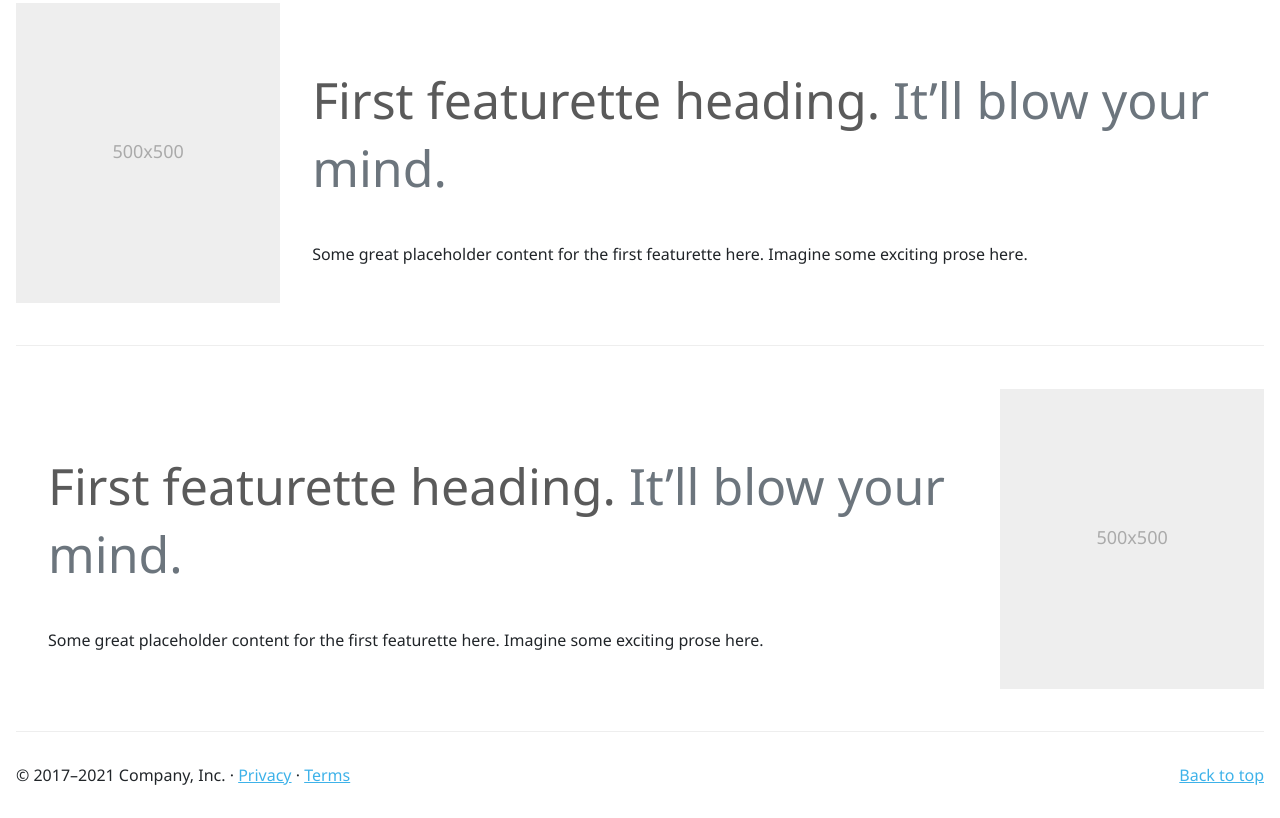
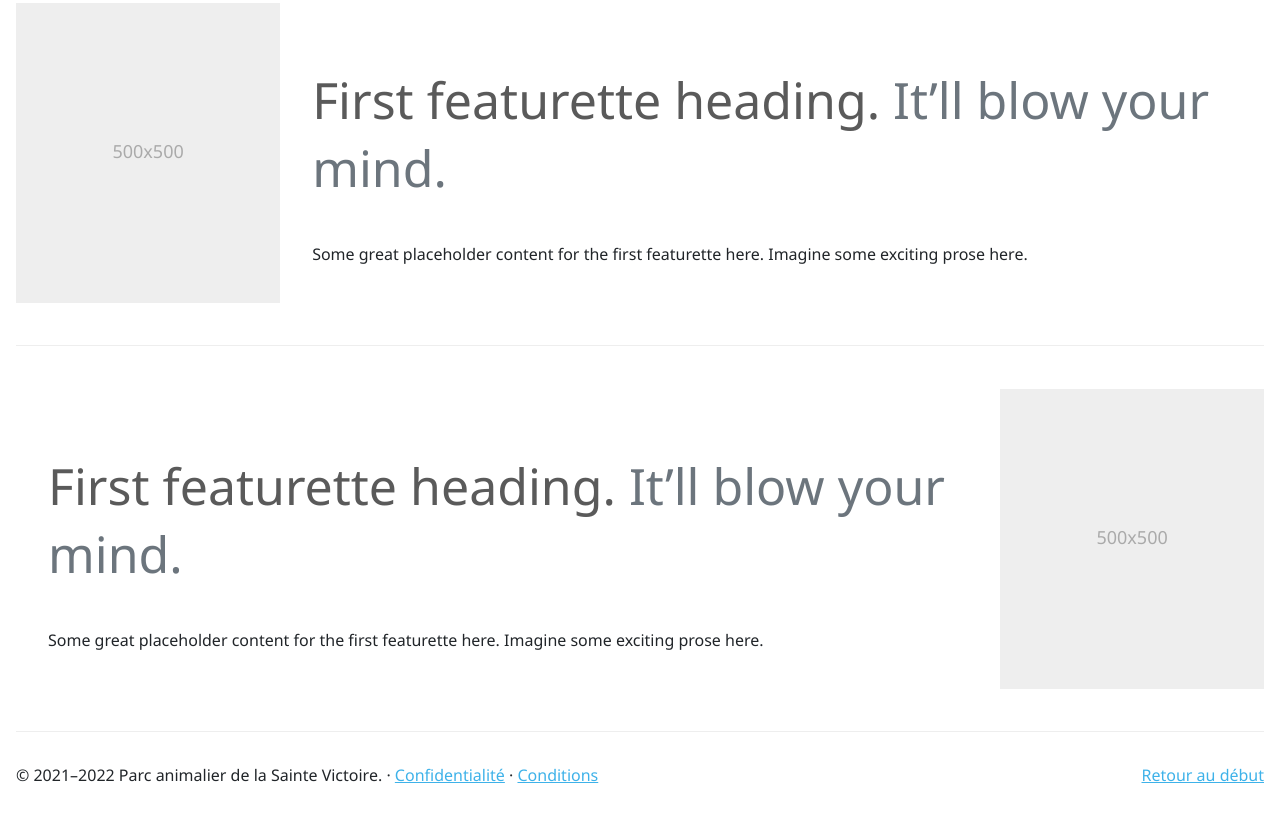
Before and after one commit to michel-ciardullo/parc-loisirs, a website built with Vite: page index.html in a window 1280 px wide. Shown: the part 1228-2046 px from the top of the page. Built offline with nearby package versions, Linux system fonts and the light colour scheme.

Commit message:
last commit

```diff
--- a/index.html
+++ b/index.html
@@ -128,11 +128,11 @@
         <footer class="footer">
             <section class="container">
                 <div>
-                   <span>© 2017–2021 Company, Inc.</span> ·
-                    <a href="#">Privacy</a> ·
-                    <a href="#">Terms</a>
+                   <span>© 2021–2022 Parc animalier de la Sainte Victoire.</span> ·
+                    <a href="#">Confidentialité</a> ·
+                    <a href="#">Conditions</a>
                 </div>
-                <a href="#">Back to top</a>
+                <a href="#">Retour au début</a>
             </section>
         </footer>
 
--- a/src/style.scss
+++ b/src/style.scss
@@ -53,9 +53,10 @@ body {
   }
 }
 
-@media only screen and (max-width: 600px)
+@media only screen and (max-width: 780px)
 {
   .footer  > .container {
+    text-align: center;
     flex-direction: column;
 
     > a {
```
